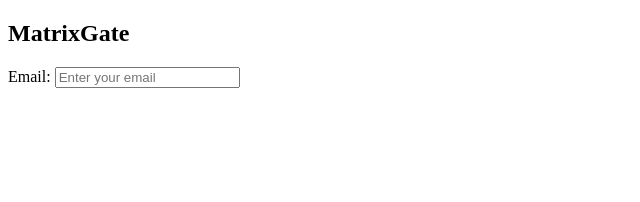
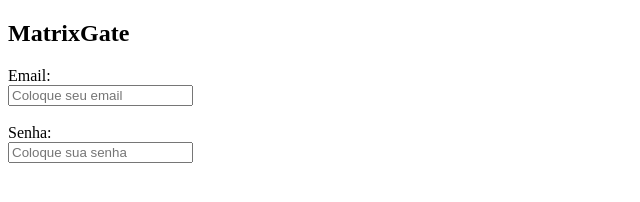
Before and after one commit to RhenanMatias/challenge-tela-de-login, a plain HTML site: page index.html in a window 1280 px wide. Shown: the whole page, without its empty margins (0-640 px from the left). Drawn offline with Linux system fonts and the light colour scheme.

Commit message:
input senha

```diff
--- a/index.html
+++ b/index.html
@@ -12,8 +12,11 @@
     <section>
         <h1>MatrixGate</h1>
         <form>
-            <label for="email">Email:</label>
-            <input type="text" id="email" placeholder="Enter your email">
+            <label for="email">Email:</label> <br>
+            <input type="text" id="email" placeholder="Coloque seu email">
+                <br><br>
+            <label for="password">Senha: </label> <br>
+            <input type="password" id="Password" placeholder="Coloque sua senha">
         </form>
     </section>
 
```
